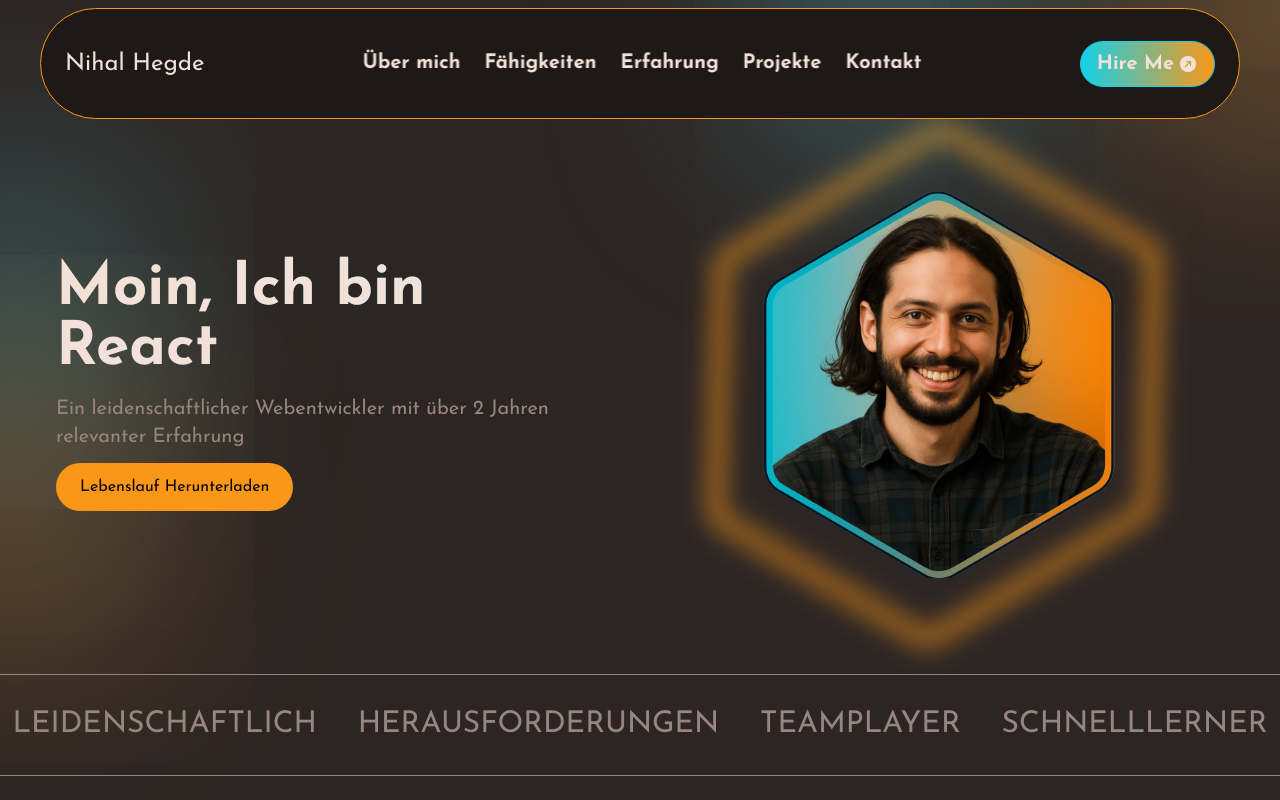
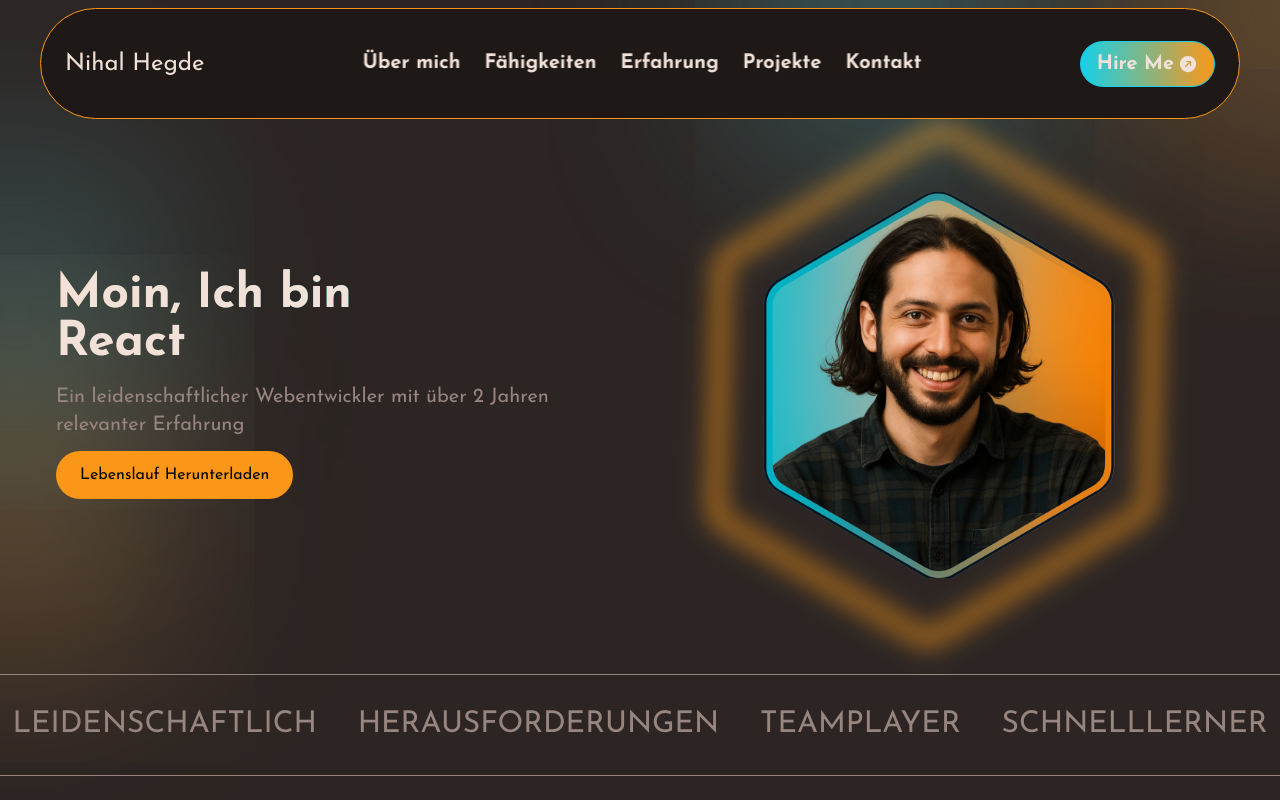
Before and after one commit to nihal-h124/Portfolio_Nihal, a React (Vite) app: page / in a window 1280 px wide. Shown: the top 800 px of the page. Built offline with nearby package versions, Linux system fonts and the light colour scheme.

Commit message:
Fixed TypeAnimation layout

```diff
--- a/src/components/profile/ProfileText.jsx
+++ b/src/components/profile/ProfileText.jsx
@@ -9,8 +9,8 @@
    return (
       <section>
         <div className='grid grid-cols-1 sm:grid-cols-15'>
-          <div className='col-span-12 place-self-center text-center sm:text-left'>
-            <h1 className='text-white mb-4 text-4xl sm:text-5xl lg:text-6xl font-extrabold'>
+          <div className='col-span-14 place-self-center text-center sm:text-left'>
+            <h1 className='text-white mb-4 text-3xl sm:text-4xl lg:text-5xl font-extrabold'>
               <span className='text-transparent bg-clip-text bg-gradient-to-r from-darkOrange to-cyan'>
                 Moin, Ich bin
               </span>
```
